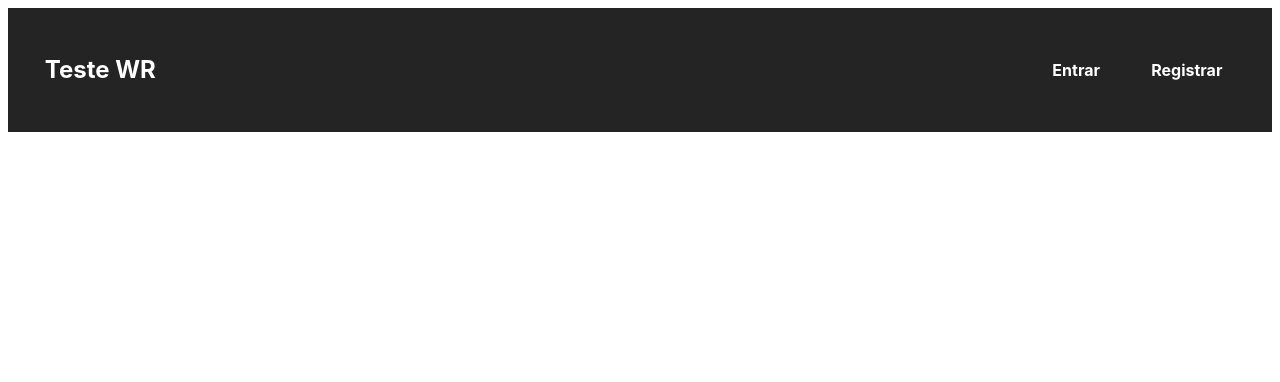
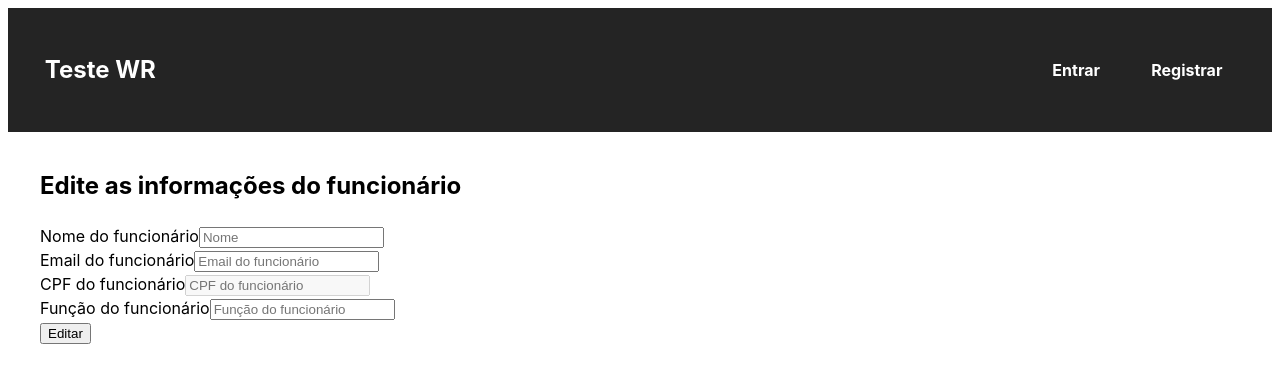
Before and after one commit to tuliopss/test-wr-front, a React (Vite) app: page /edit/1 in a window 1280 px wide. Shown: the top 382 px of the page. Built offline with nearby package versions, Linux system fonts and the light colour scheme.

Commit message:
feat: edit employee front

```diff
--- a/src/App.jsx
+++ b/src/App.jsx
@@ -12,6 +12,7 @@ import { Context, UserProvider } from "../context/UserContext";
 import Message from "./components/layouts/Message";
 import Login from "./components/Login";
 import EmploeeDetails from "./components/EmploeeDetails";
+import EditEmployee from "./components/EditEmployee";
 
 function App() {
   return (
@@ -24,6 +25,7 @@ function App() {
           <Routes>
             <Route path='/' element={<Home />} />
             <Route path='/dashboard' element={<Dashboard />} />
+            <Route path='/edit/:id' element={<EditEmployee />} />
             <Route path='/employee/:id' element={<EmploeeDetails />} />
 
             <Route path='/teste' element={<Teste />} />
--- a/src/components/Dashboard.jsx
+++ b/src/components/Dashboard.jsx
@@ -7,11 +7,10 @@ const Dashboard = () => {
   const [employees, setEmployees] = useState([]);
   const [token] = useState(localStorage.getItem("token"));
   const { setFlashMessage } = useFlashMessage();
-  const getEmployees = () => {
-    api.get("/employee").then((response) => {
+
+  const getEmployees = async () => {
+    await api.get("/employee").then((response) => {
       setEmployees(response.data);
-      console.log(response.data);
-      console.log("e", employees);
     });
   };
 
@@ -47,6 +46,9 @@ const Dashboard = () => {
     <>
       <div className={styles.dash}>
         <h2>Dashboard</h2>
+        <Link to='/create'>
+          <button>Registrar novo funcionário</button>
+        </Link>
       </div>
 
       <div className={styles.employees_container}>
@@ -59,7 +61,8 @@ const Dashboard = () => {
               </div>
 
               <div className={styles.actions}>
-                <button>Editar</button>
+                <Link to={`/edit/${emp._id}`}>Editar</Link>
+
                 <button
                   onClick={() => {
                     deleteEmployee(emp._id);
--- /dev/null
+++ b/src/components/EditEmployee.jsx
@@ -0,0 +1,127 @@
+import React, { useEffect, useState } from "react";
+import api from "../../utils/api";
+import { useNavigate, useParams } from "react-router-dom";
+
+// import styles from "./AddTurma.module.css";
+import useFlashMessage from "../hooks/useFlashMessage";
+
+const EditEmployee = () => {
+  const { id } = useParams();
+  const [employee, setEmployee] = useState({});
+  const { setFlashMessage } = useFlashMessage();
+  const navigate = useNavigate();
+  const [token] = useState(localStorage.getItem("token") || "");
+
+  const getEmployee = async () => {
+    await api
+      .get(`/employee/${id}`, {
+        headers: {
+          Authorization: `Bearer ${JSON.parse(token)}`,
+        },
+      })
+      .then((response) => {
+        setEmployee(response.data);
+      });
+  };
+
+  useEffect(() => {
+    getEmployee();
+  }, [token, id]);
+
+  const editEmployee = async (emp) => {
+    let msgType = "success";
+    let msgText = "Funcionário editado com sucesso.";
+
+    try {
+      await api
+        .patch(`/employee/edit/${id}`, emp, {
+          headers: {
+            Authorization: `Bearer ${JSON.parse(token)}`,
+          },
+        })
+        .then((response) => {
+          return response.data;
+        });
+      setFlashMessage(msgText, msgType);
+      navigate("/dashboard");
+    } catch (error) {
+      msgType = "error";
+      msgText = error.response.data.errors[0];
+
+      setFlashMessage(msgText, msgType);
+    }
+  };
+
+  const handleChange = (e) => {
+    setEmployee({ ...employee, [e.target.name]: e.target.value });
+  };
+
+  const handleSubmit = (e) => {
+    e.preventDefault();
+    editEmployee(employee);
+  };
+
+  //className={FormStyles.form_container}
+  return (
+    <>
+      <h2>Edite as informações do funcionário</h2>
+      <form onSubmit={handleSubmit}>
+        <div>
+          <label htmlFor='name'>Nome do funcionário</label>
+          <input
+            className='input'
+            type='text'
+            name='name'
+            placeholder='Nome'
+            value={employee.name}
+            onChange={handleChange}
+          />
+        </div>
+
+        <div>
+          <label htmlFor='email'>Email do funcionário</label>
+          <input
+            className='input'
+            type='email'
+            name='email'
+            placeholder='Email do funcionário'
+            value={employee.email}
+            onChange={handleChange}
+          />
+        </div>
+
+        <div>
+          <label htmlFor='cpf'>CPF do funcionário</label>
+          <input
+            disabled
+            className='input'
+            type='text'
+            name='cpf'
+            placeholder='CPF do funcionário'
+            value={employee.cpf}
+          />
+        </div>
+
+        <div>
+          <label htmlFor='role'>Função do funcionário</label>
+          <input
+            className='input'
+            type='text'
+            name='role'
+            placeholder='Função do funcionário'
+            min={2}
+            value={employee.role}
+            onChange={handleChange}
+          />
+        </div>
+        <input
+          // className={styles.btn_submit_form}
+          type='submit'
+          value='Editar'
+        />
+      </form>
+    </>
+  );
+};
+
+export default EditEmployee;
```
